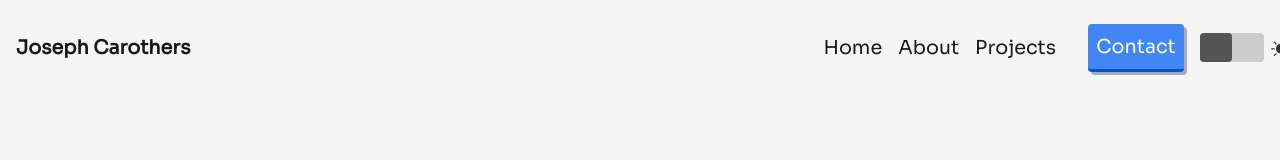
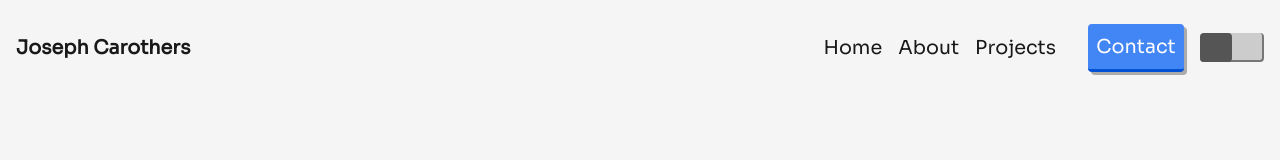
Before and after one commit to joecaro/portfolio, a Next.js app: page /about in a window 1280 px wide. Shown: the top 160 px of the page. Built offline with nearby package versions, Linux system fonts and the light colour scheme.

Commit message:
themetoggle button - move icons into button with anim

```diff
--- a/components/ThemeToggle.js
+++ b/components/ThemeToggle.js
@@ -1,5 +1,7 @@
 import React from "react";
 import styled from "styled-components";
+import { css } from "styled-components";
+import { keyframes } from "styled-components";
 import { themes, useTheme } from "../lib/ThemeContext";
 
 const ThemeToggle = () => {
@@ -12,21 +14,19 @@ const ThemeToggle = () => {
   };
 
   return (
-    <Toggle toggled={theme === "dark"} onClick={handleToggleTheme}>
-      {theme === "dark" && (
-        <span>
+    <Toggle theme={theme} onClick={handleToggleTheme}>
+      <span className='moon'>
         <svg
           xmlns='http://www.w3.org/2000/svg'
           width='20'
           height='20'
-            fill='#eee'
+          fill='#333'
           viewBox='0 0 16 16'>
           <path d='M6 .278a.768.768 0 0 1 .08.858 7.208 7.208 0 0 0-.878 3.46c0 4.021 3.278 7.277 7.318 7.277.527 0 1.04-.055 1.533-.16a.787.787 0 0 1 .81.316.733.733 0 0 1-.031.893A8.349 8.349 0 0 1 8.344 16C3.734 16 0 12.286 0 7.71 0 4.266 2.114 1.312 5.124.06A.752.752 0 0 1 6 .278z' />
         </svg>
       </span>
-      )}
-      {theme === "light" && (
-        <span>
+
+      <span className='sun'>
         <svg
           xmlns='http://www.w3.org/2000/svg'
           width='20'
@@ -36,12 +36,23 @@ const ThemeToggle = () => {
           <path d='M12 8a4 4 0 1 1-8 0 4 4 0 0 1 8 0zM8 0a.5.5 0 0 1 .5.5v2a.5.5 0 0 1-1 0v-2A.5.5 0 0 1 8 0zm0 13a.5.5 0 0 1 .5.5v2a.5.5 0 0 1-1 0v-2A.5.5 0 0 1 8 13zm8-5a.5.5 0 0 1-.5.5h-2a.5.5 0 0 1 0-1h2a.5.5 0 0 1 .5.5zM3 8a.5.5 0 0 1-.5.5h-2a.5.5 0 0 1 0-1h2A.5.5 0 0 1 3 8zm10.657-5.657a.5.5 0 0 1 0 .707l-1.414 1.415a.5.5 0 1 1-.707-.708l1.414-1.414a.5.5 0 0 1 .707 0zm-9.193 9.193a.5.5 0 0 1 0 .707L3.05 13.657a.5.5 0 0 1-.707-.707l1.414-1.414a.5.5 0 0 1 .707 0zm9.193 2.121a.5.5 0 0 1-.707 0l-1.414-1.414a.5.5 0 0 1 .707-.707l1.414 1.414a.5.5 0 0 1 0 .707zM4.464 4.465a.5.5 0 0 1-.707 0L2.343 3.05a.5.5 0 1 1 .707-.707l1.414 1.414a.5.5 0 0 1 0 .708z' />
         </svg>
       </span>
-      )}
     </Toggle>
   );
 };
 
 export default ThemeToggle;
+
+const enterKeyframes = keyframes`
+0% { opacity: 0}
+1% {transform: scale(.1) rotate(0deg) }
+99% {opacity: 1}
+100% {transform: scale(1) rotate(360deg) }
+`;
+
+const enterAnimation = (props) =>
+  css`
+    ${enterKeyframes} .5s 1
+  `;
 
 const Toggle = styled.button`
   width: 4rem;
@@ -50,15 +61,27 @@ const Toggle = styled.button`
   background-color: #ccc;
 
   border: none;
+  border-bottom: 2px solid var(--gray500);
+  border-right: 2px solid var(--gray500);
   border-radius: 0.25rem;
   position: relative;
   padding: 0;
 
+  display: grid;
+  grid-template-columns: 1fr 1fr;
+  place-items: center;
+  .sun {
+    z-index: 1;
+    animation: ${(props) => (props.theme === "light" ? enterAnimation : "")};
+  }
+  .moon {
+    z-index: 1;
+    animation: ${(props) => (props.theme === "dark" ? enterAnimation : "")};
+  }
+
   span {
-    position: absolute;
-    right: -1.7rem;
-    top: 50%;
-    transform: translateY(-40%);
+    height: 20px;
+    width: 20px;
   }
 
   :after {
@@ -68,9 +91,10 @@ const Toggle = styled.button`
     height: 1.8rem;
     background: #555;
     top: 0;
-    left: ${(props) => (props.toggled ? "2.1rem" : "0")};
+    left: ${(props) => (props.theme === "dark" ? "2.1rem" : "0")};
     border-radius: 0.25rem;
     transition: 0.2s;
+    z-index: 2;
   }
 
   :hover {
```
Lines whose indentation alone changed are shown as unchanged.
